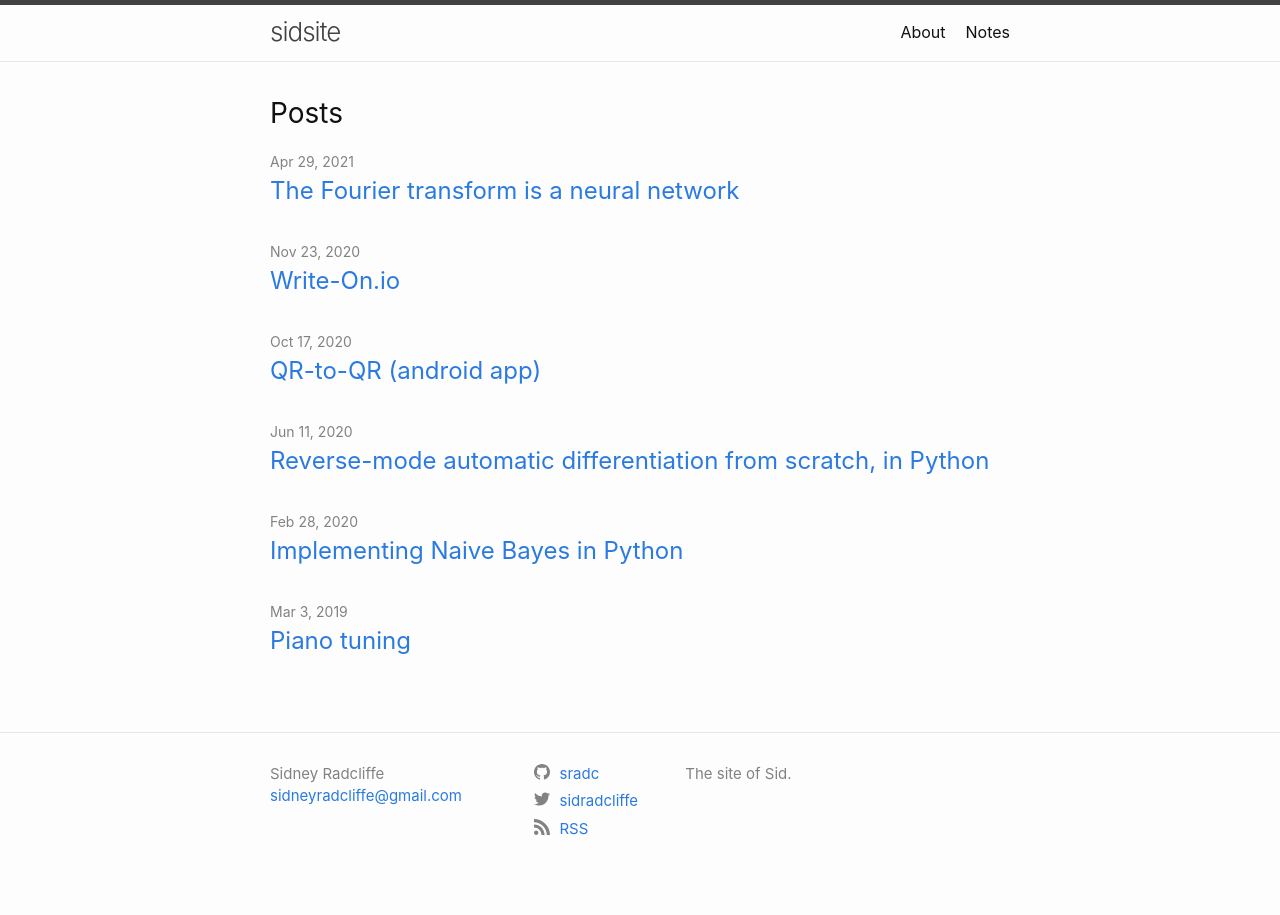
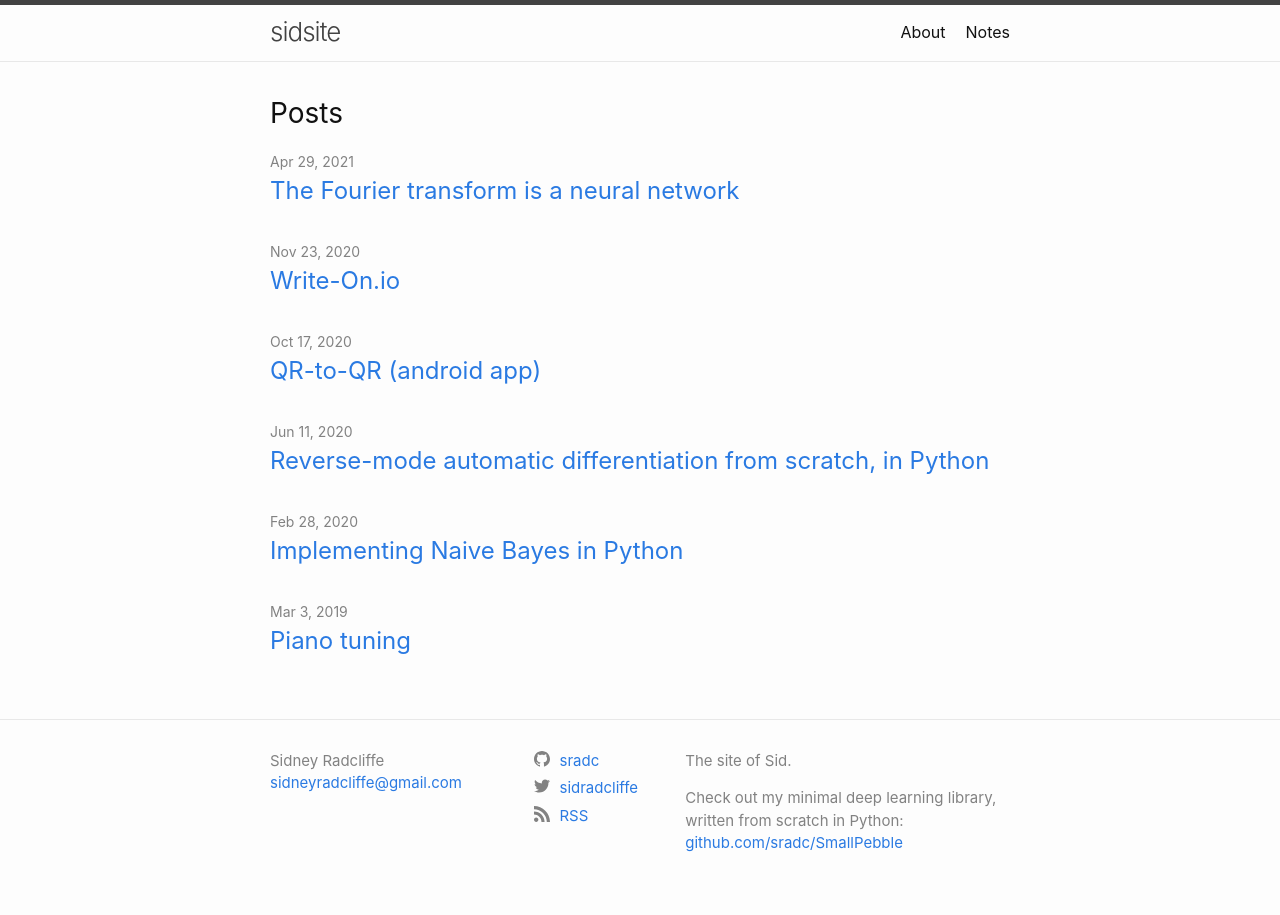
Before and after one commit to sradc/sradc.github.io, a Jekyll site: the page built from index.md, in a window 1280 px wide. Built offline with Jekyll 4.4.1, drawn with Linux system fonts in a browser that asks for light colours.

Commit message:
added SmallPebble shoutout to footer

```diff
--- a/_includes/footer.html
+++ b/_includes/footer.html
@@ -26,6 +26,10 @@
 
       <div class="footer-col footer-col-3">
         <p>{{- site.description | escape -}}</p>
+        <p>
+          Check out my minimal deep learning library, written from scratch in Python:
+          <a href="https://github.com/sradc/SmallPebble">github.com/sradc/SmallPebble</a>
+        </p>
       </div>
     </div>
 
```
